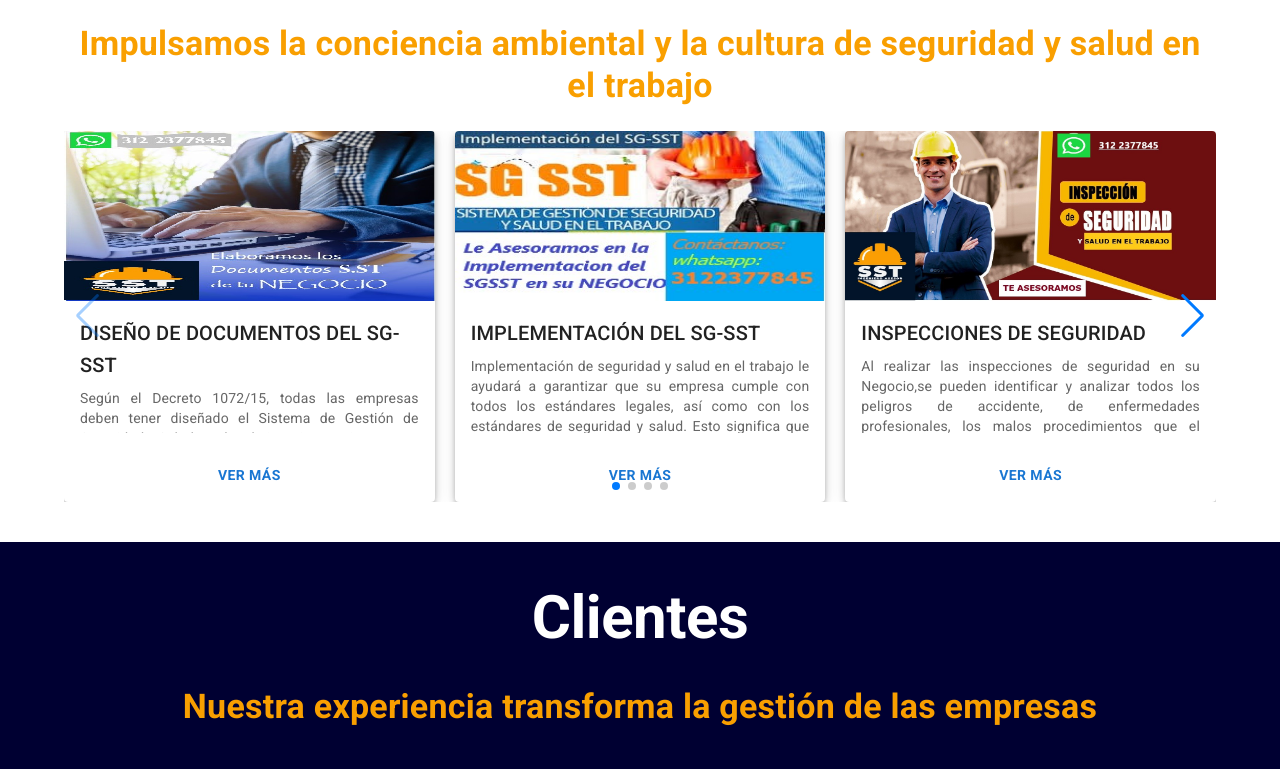
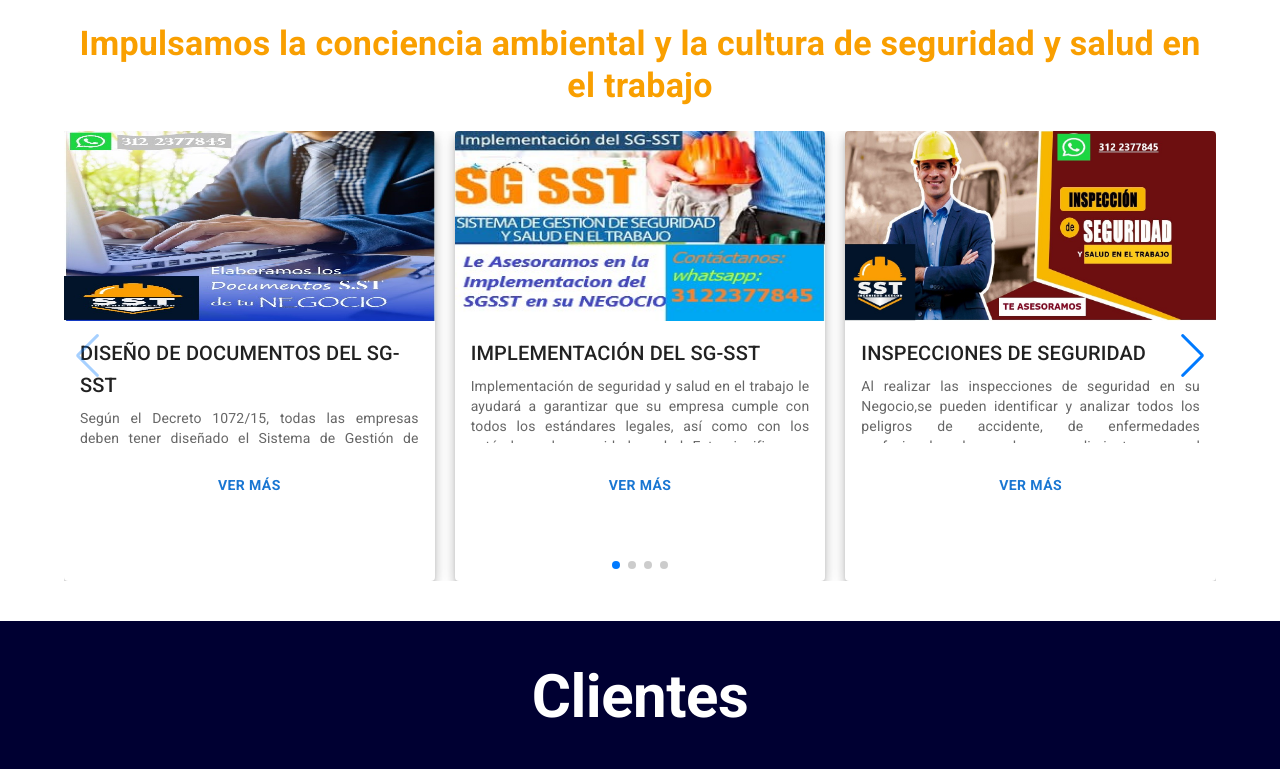
Before and after one commit to nicolaslopi/ingeniero-asesor, a React (Create React App) app: page / in a window 1280 px wide. Shown: the part 800-1569 px from the top of the page. Built offline with nearby package versions, Linux system fonts and the light colour scheme.

Commit message:
Arreglos en el componente Swiper

```diff
--- a/src/components/MainPage/Services.jsx
+++ b/src/components/MainPage/Services.jsx
@@ -33,19 +33,24 @@ import { Pagination, Navigation, EffectCoverflow } from "swiper";
 import { services } from "./servicesContans";
 
 const Services = () => {
-
   const [open, setOpen] = useState(false);
   const [service, setService] = useState();
+  const [expand, setExpand] = useState(false);
+  const [imageState, setImageState] = useState(true);
   const openDrawer = (o, s) => {
     setOpen(o);
     setService(s);
     console.log(`open:${o} service:${s.title}`);
   };
   const handleClose = () => {
-    setOpen(false);
+    //setOpen(false);
     setTimeout(() => {
       window.location.href = "#contact";
     }, 500);
+  };
+  const expandDescription = () => {
+    setExpand(!expand);
+    setImageState(!imageState);
   };
   return (
     <Container sx={{ py: 5, backgroundColor: "" }}>
@@ -74,7 +79,7 @@ const Services = () => {
       </Typography>
       <Box sx={{}}>
         <Swiper
-      sx={{width:{xs:"50%", md:"100%"}}}
+          sx={{ width: { xs: "50%", md: "100%" } }}
           pagination={{
             clickable: true,
           }}
@@ -84,38 +89,42 @@ const Services = () => {
           breakpoints={{
             300: {
               slidesPerView: 1,
-            centeredSlides: true
             },
             640: {
               slidesPerView: 2,
-            centeredSlides: true
             },
             768: {
               slidesPerView: 3,
-            spaceBetween: 20
-          }
+              spaceBetween: 20,
+            },
           }}
           modules={[Pagination, Navigation]}
           className="mySwiper"
         >
-        {services.map(item => (
-        <SwiperSlide>
-          <Card elevation={5} sx={{ width:"100%" }}>
-            <CardMedia sx={{ height: 170 }}>
+          {services.map((item, index) => (
+            <SwiperSlide key={index} className="card-container">
+              <Card elevation={7} sx={{ height: 450}}>
+                <Box className="box1">
+                  {imageState && (
+                    <CardMedia sx={{ height: 190 }}>
                       <img
                         src={item.image}
-                alt=""
-                srcset=""
-                style={{ objectFit: "fill", width: "100%", height: "100%" }}
+                        alt={`logo ${item.image}`}
+                        style={{
+                          objectFit: "fill",
+                          width: "100%",
+                          height: "100%",
+                        }}
                       />
                     </CardMedia>
-            <CardContent
-              sx={{ textOverflow: "...", height: 100, overflow: "hidden" }}
-            >
+                  )}
+
+                  <CardContent sx={{ height: 90, overflow: "hidden" }}>
                     <Typography gutterBottom variant="h6" component="div">
                       {item.title}
                     </Typography>
                     <Typography
+                      gutterBottom
                       variant="body2"
                       color="text.secondary"
                       sx={{ textAlign: "justify" }}
@@ -124,10 +133,57 @@ const Services = () => {
                     </Typography>
                   </CardContent>
                   <CardActions>
-              <Button sx={{ fontWeight: "bold", mx: "auto", mt: 2 }} onClick={()=>alert('sdfghj')}>
-                Ver más
+                    <Grid container>
+                      <Grid item xs={12}>
+                        {expand && (
+                          <Button
+                            component="a"
+                            variant="contained"
+                            sx={{ width: "100%", backgroundColor: "#000032" }}
+                            onClick={handleClose}
+                          >
+                            Contactanos
+                          </Button>
+                        )}
+                      </Grid>
+                      <Grid item xs={12}>
+                        <Button
+                          sx={{ width: "100%", fontWeight: "bold", my: 2 }}
+                          onClick={expandDescription}
+                        >
+                          {expand ? "Ver menos" : "Ver más"}
+                        </Button>
+                      </Grid>
+                    </Grid>
+                  </CardActions>
+                </Box>
+                <Box className="box2">
+                  <CardContent
+                    sx={{ height: 350, overflow: "hidden" }}
+                  >
+                    <Typography gutterBottom variant="h6" component="div">
+                      {item.title}
+                    </Typography>
+                    <Typography
+                      gutterBottom
+                      variant="body2"
+                      color="text.secondary"
+                      sx={{ textAlign: "justify" }}
+                    >
+                      {item.content}
+                    </Typography>
+                  </CardContent>
+                  <CardActions>
+                    <Button
+                      component="a"
+                      variant="contained"
+                      sx={{ width: "100%", backgroundColor: "#000032" }}
+                      onClick={handleClose}
+                    >
+                      Contactanos
                     </Button>
                   </CardActions>
+                </Box>
               </Card>
             </SwiperSlide>
           ))}
@@ -208,7 +264,6 @@ const Services = () => {
     </Container>
   );
 };
-
 export default Services;
 {
   /* <Container sx={{ p: 4 }}>
--- a/src/components/Navbar/Navbar.jsx
+++ b/src/components/Navbar/Navbar.jsx
@@ -38,12 +38,12 @@ export default function Navbar() {
         <Container>
           <Toolbar>
             <Box sx={{ flexGrow: 1, display: "flex", alignItems: "center" }}>
-              <Typography component="a" href="/ingeniero-asesor" sx={{mt:1, mr:1}}>
+              <Typography component="a" href="/" sx={{mt:1, mr:1}}>
                 <img
                   width={51}
                   height={55}
                   src="images/logo-sst-colores-copia.png"
-                  alt="logo-sst-colores"
+                  alt="logo-sst"
                   loading="lazy"
                 />
               </Typography>
@@ -51,10 +51,10 @@ export default function Navbar() {
                 variant="h6"
                 color="inherit"
                 component="a"
-                href="//ingeniero-asesor"
+                href="/"
                 sx={{ textDecoration: "none" }}
               >
-                Ingeniero Asesorrrr
+                Ingeniero Asesor
               </Typography>
             </Box>
             {navbarState && (
--- a/src/index.css
+++ b/src/index.css
@@ -11,3 +11,29 @@ code {
   font-family: source-code-pro, Menlo, Monaco, Consolas, 'Courier New',
     monospace;
 }
+
+.box1{
+  width:100%;
+  transition: 3s;
+}
+.box2{
+  width:100%;
+  opacity:0;
+  visibility:hidden;
+  display:none;
+  transition: 3s;
+}
+
+.card-container:hover .box1{
+  opacity: 0.1;
+  visibility: hidden;
+  display:none;
+  transition: 3s;
+}
+
+.card-container:hover .box2{
+  visibility: visible;
+  display:block;
+  transition: 3s;
+  opacity: 1;
+}
```
Also changed, not shown: package.json (+1 -8 lines), 1 other file (tests, documents, lock files or other folders). Lines whose indentation alone changed are shown as unchanged.
